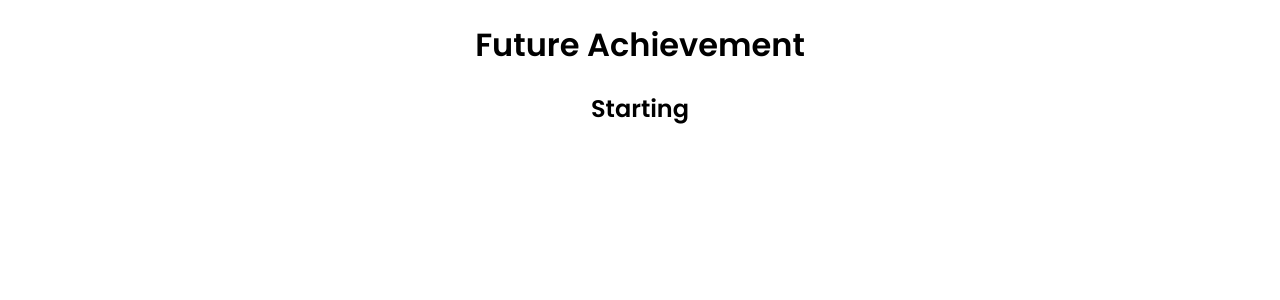
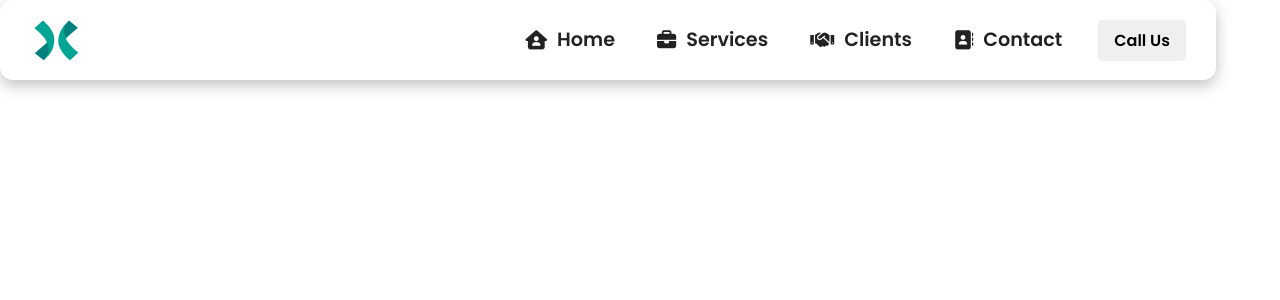
Before and after one commit to carlaaguero/Future-Achievement, a React (Create React App) app: page / in a window 1280 px wide. Shown: the top 300 px of the page. Built offline with nearby package versions, Linux system fonts and the light colour scheme.

Commit message:
Creating the Navbar section, and adding the CSS

```diff
--- a/package.json
+++ b/package.json
@@ -8,6 +8,7 @@
     "@testing-library/user-event": "^13.5.0",
     "react": "^18.2.0",
     "react-dom": "^18.2.0",
+    "react-router-dom": "^6.21.3",
     "react-scripts": "5.0.1",
     "web-vitals": "^2.1.4"
   },
--- a/public/index.html
+++ b/public/index.html
@@ -24,7 +24,8 @@
       work correctly both with client-side routing and a non-root public URL.
       Learn how to configure a non-root public URL by running `npm run build`.
     -->
-    <title>React App</title>
+    <link rel="stylesheet" href="https://cdnjs.cloudflare.com/ajax/libs/font-awesome/6.5.1/css/all.min.css" integrity="sha512-DTOQO9RWCH3ppGqcWaEA1BIZOC6xxalwEsw9c2QQeAIftl+Vegovlnee1c9QX4TctnWMn13TZye+giMm8e2LwA==" crossorigin="anonymous" referrerpolicy="no-referrer" />
+    <title>Future Achievement</title>
   </head>
   <body>
     <noscript>You need to enable JavaScript to run this app.</noscript>
--- a/src/App.js
+++ b/src/App.js
@@ -1,10 +1,10 @@
 import "./index.css"
+import Navbar from "./components/Navbar"
 
 export default function App() {
     return (
         <div className="App">
-            <h1> Future Achievement</h1>
-            <h2>Starting</h2>
+            <Navbar />
         </div>
     )
 }
--- /dev/null
+++ b/src/components/MenuItems.js
@@ -0,0 +1,32 @@
+export const MenuItems = [
+    {
+        title : "Home",
+        url : "/",
+        cName : "nav-links",
+        icon : "fa-solid fa-house-user"
+    },
+    {
+        title : "Services",
+        url : "/services",
+        cName : "nav-links",
+        icon : "fa-solid fa-briefcase"
+    },
+    {
+        title : "Clients",
+        url : "/clients",
+        cName : "nav-links",
+        icon : "fa-solid fa-handshake"
+    },
+    {
+        title : "Contact",
+        url : "/contact",
+        cName : "nav-links",
+        icon : "fa-solid fa-address-book"
+    },
+    {
+        title : "Call Us",
+        url : "/call",
+        cName : "nav-links-mobile",
+        icon : "fa-solid fa-phone"
+    },
+]
--- /dev/null
+++ b/src/components/Navbar.js
@@ -0,0 +1,32 @@
+import { Component } from "react";
+import "./NavbarStyles.css";
+import { MenuItems } from "./MenuItems";
+import {Link} from "react-router-dom"
+import logo from "../assets/logo.png"
+
+class Navbar extends Component{
+    render(){
+        return(
+            <nav className="NavbarItems">
+                <img src={logo} className="logo" alt="Future Archievement Logo" />
+
+                <ul className="nav-menu">
+                    {MenuItems.map((item, index) =>{
+                        return(
+                            <li key={index}>
+                       <a className={item.cName} href="/">
+                       <i className={item.icon}></i>{item.title}
+                       </a>
+                    </li>
+
+                        );
+                    })}
+                    <button> Call Us</button>
+                </ul>
+            </nav>
+        )
+
+    }
+}
+
+export default Navbar
--- /dev/null
+++ b/src/components/NavbarStyles.css
@@ -0,0 +1,64 @@
+.NavbarItems {
+    display: flex;
+    justify-content: space-between;
+    align-items: center;
+    padding: 0 30px;
+    box-shadow: 0 5px 15px 0 rgba(0, 0, 0, .25);
+    width: 95%;
+    height: 80px;
+    border-radius: 13px;
+}
+
+.logo {
+    width: 50px;
+    height: 50px;
+    cursor: pointer;
+}
+
+.nav-menu {
+    display: grid;
+    grid-template-columns: repeat(6, auto);
+    grid-gap: 10px;
+    list-style: none;
+    align-items: center;
+}
+
+.nav-links {
+    text-decoration: none;
+    color: #222;
+    font-size: 1.2rem;
+    font-weight: 600;
+    padding: 0.7rem 1rem;
+    white-space: nowrap;
+}
+
+.nav-links i {
+    padding-right: 10px;
+}
+
+.nav-links:hover {
+    background-color: #38a393;
+    color: #fff;
+    border-radius: 4px;
+    transition: all 0.2s ease-in-out;
+}
+
+.nav-links-mobile {
+    display: none;
+}
+
+button {
+    padding: 0.5rem 1rem;
+    white-space: nowrap;
+    border-radius: 0.3rem;
+    font-size: 1rem;
+    font-weight: 600;
+    border: none;
+    cursor: pointer;
+    transition: 0.2s ease-in-out;
+}
+
+button:hover {
+    background-color: #151516;
+    color: #fff;
+}
--- a/src/index.css
+++ b/src/index.css
@@ -1,6 +1,12 @@
 @import url('https://fonts.googleapis.com/css2?family=Poppins:wght@300;400;500;600&display=swap');
 
+* {
+    margin: 0;
+    padding: 0;
+    box-sizing: border-box;
+    font-family: 'Poppins', sans-serif;
+}
+
 .App {
-    font-family: 'Poppins', sans-serif;
     text-align: center;
 }
```
Also changed, not shown: src/assets/logo.png (added), 1 other file (tests, documents, lock files or other folders).
